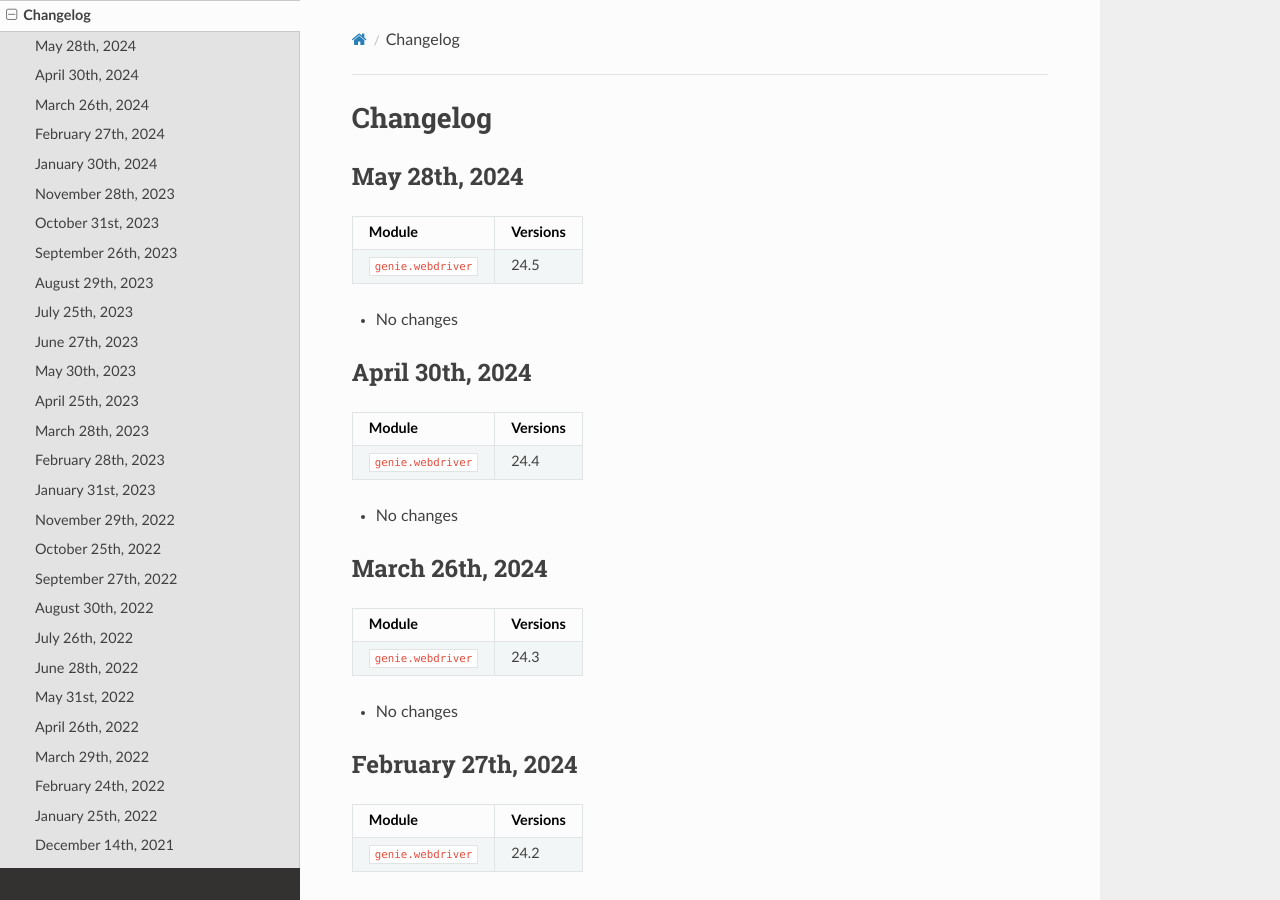
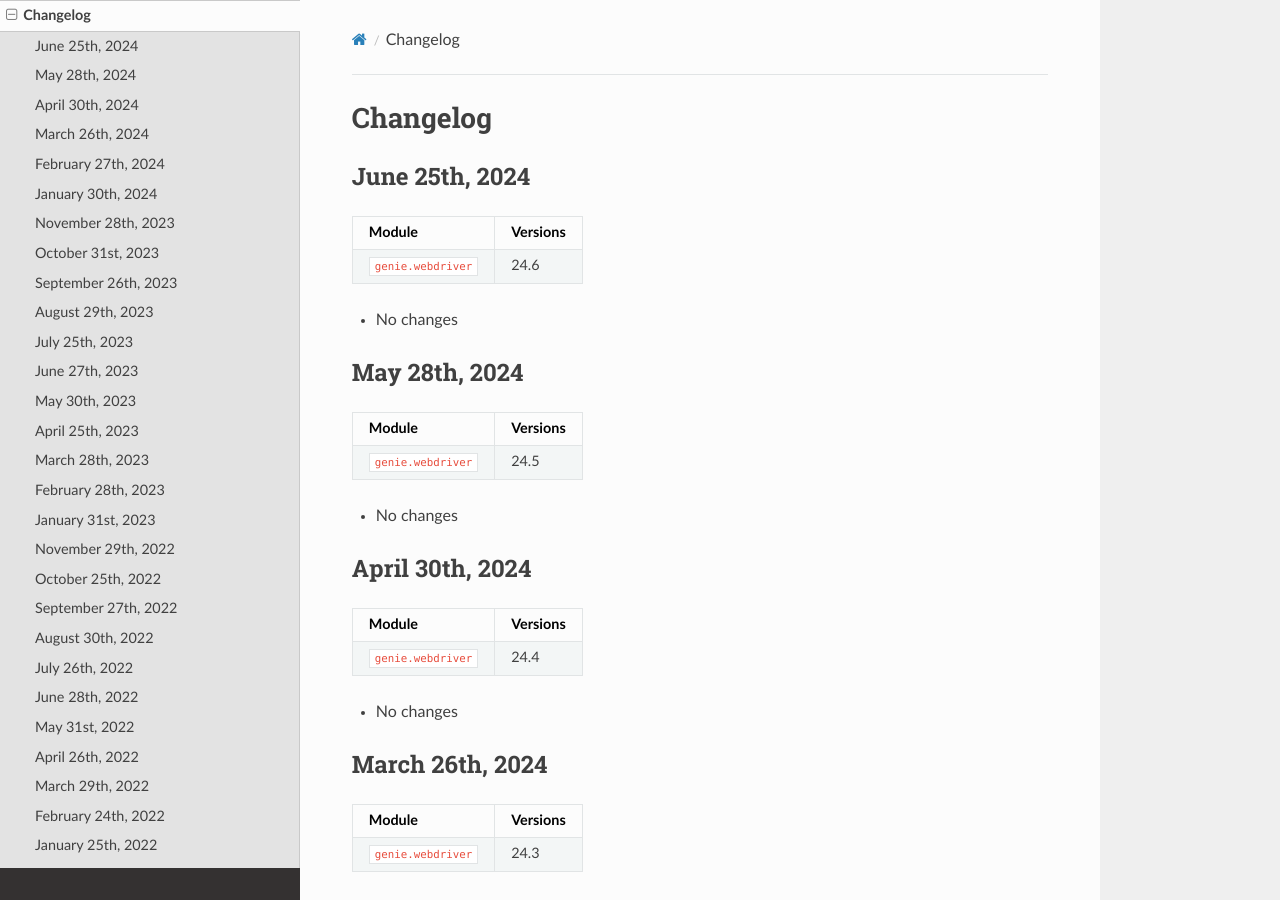
Before and after one commit to CiscoTestAutomation/geniewebdriver, a Sphinx documentation site: the page built from docs/changelog/index.rst, in a window 1280 px wide and 900 px high. Built offline with Sphinx 7.4.7 and the Read the Docs theme 2.0.0, drawn with Linux system fonts in a browser that asks for light colours.

Commit message:
Releasing v24.6

```diff
--- a/docs/changelog/index.rst
+++ b/docs/changelog/index.rst
@@ -1,5 +1,16 @@
 Changelog
 =========
+
+June 25th, 2024
+------------------
+
++-------------------------------+-------------------------------+
+| Module                        | Versions                      |
++===============================+===============================+
+| ``genie.webdriver``           | 24.6                          |
++-------------------------------+-------------------------------+
+
+- No changes
 
 May 28th, 2024
 ------------------
```
